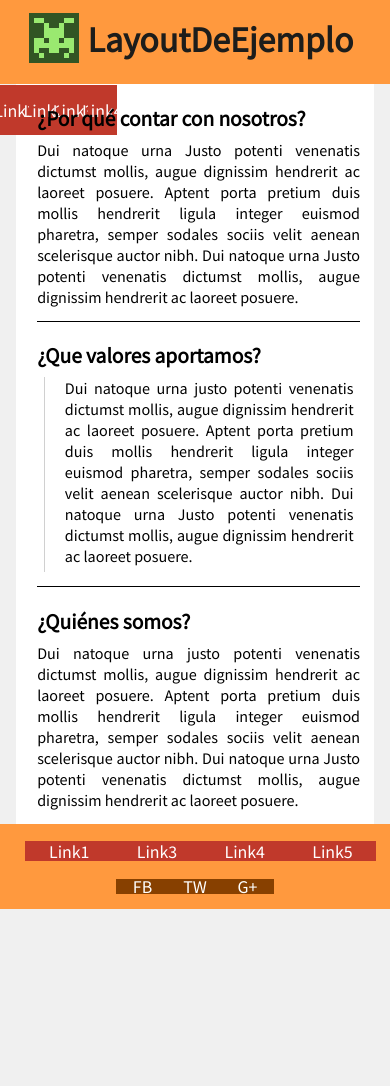
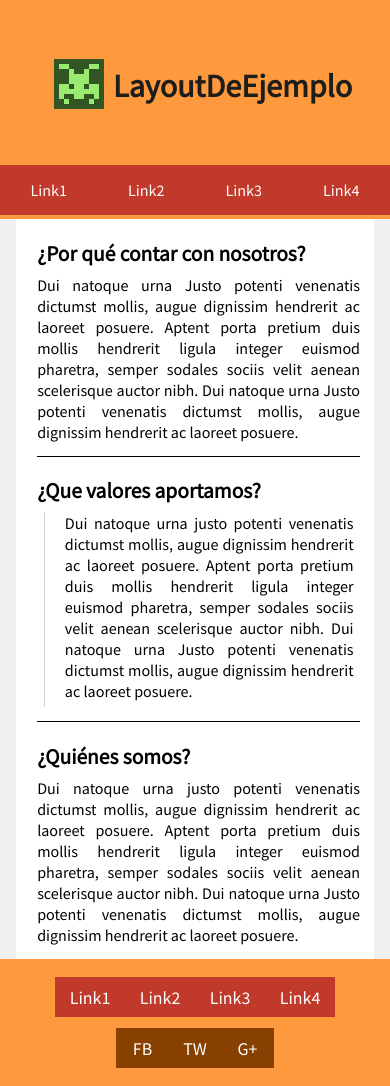
Before and after one commit to OscarEstudioSKR/PracticaCSS, a plain HTML site: page index.html in a window 390 px wide. Before the commit the page ends 909 px from the top, so only its background shows below. Drawn offline with Linux system fonts and the light colour scheme.

Commit message:
Responsive movil

```diff
--- a/index.html
+++ b/index.html
@@ -49,9 +49,9 @@
     <footer>
         <nav class="footer-nav footer-nav-1 ">
             <a class=" nav-link button-cursor-select"> Link1 </a>
+            <a class=" nav-link button-cursor-select"> Link2 </a>
             <a class=" nav-link button-cursor-select"> Link3 </a>
             <a class=" nav-link button-cursor-select"> Link4 </a>
-            <a class=" nav-link button-cursor-select"> Link5 </a>
         </nav>
         <nav class="footer-nav footer-nav-2 ">
             <a class=" button-cursor-select-2 "> FB </a>
--- a/src/index.css
+++ b/src/index.css
@@ -179,10 +179,22 @@ p{
 
 /* ELEMENTOS RESPONSIVE */
 @media(max-width: 750px){
+    header{
+        min-height: 25vh;
 
-    header h1 img{
-        margin-top: 10%;
-        margin-bottom: 10%;
+        font-size: 0.9em;
+        flex-direction: column;
+        justify-content: flex-end;
+    }
+    header h1{
+        width: 50%;
+        height: 80%;
+        margin: 0;
+    }
+    header nav{
+        width: 100%;
+        height: 20%;
+        margin: 0;
     }
 
     .main-section main{
@@ -197,13 +209,25 @@ p{
     footer{
         text-align: center;
         width: 100%;
+        height: 15vh;
         flex-direction: column;
         align-items: center;
         justify-content: center;
     }
 
-    .footer-nav-1{
-        width: 90%;
-        justify-content: center;
+    .footer-nav{
+        width: 85%;
+        height: 40%;
+        margin: 0;
+    }
+
+    .footer-nav-1 a{
+        width: 20%;
+        height: 40px;
+    }
+
+    .footer-nav-2 a{
+        width: 15%;
+        height: 40px;
     }
 }
```
